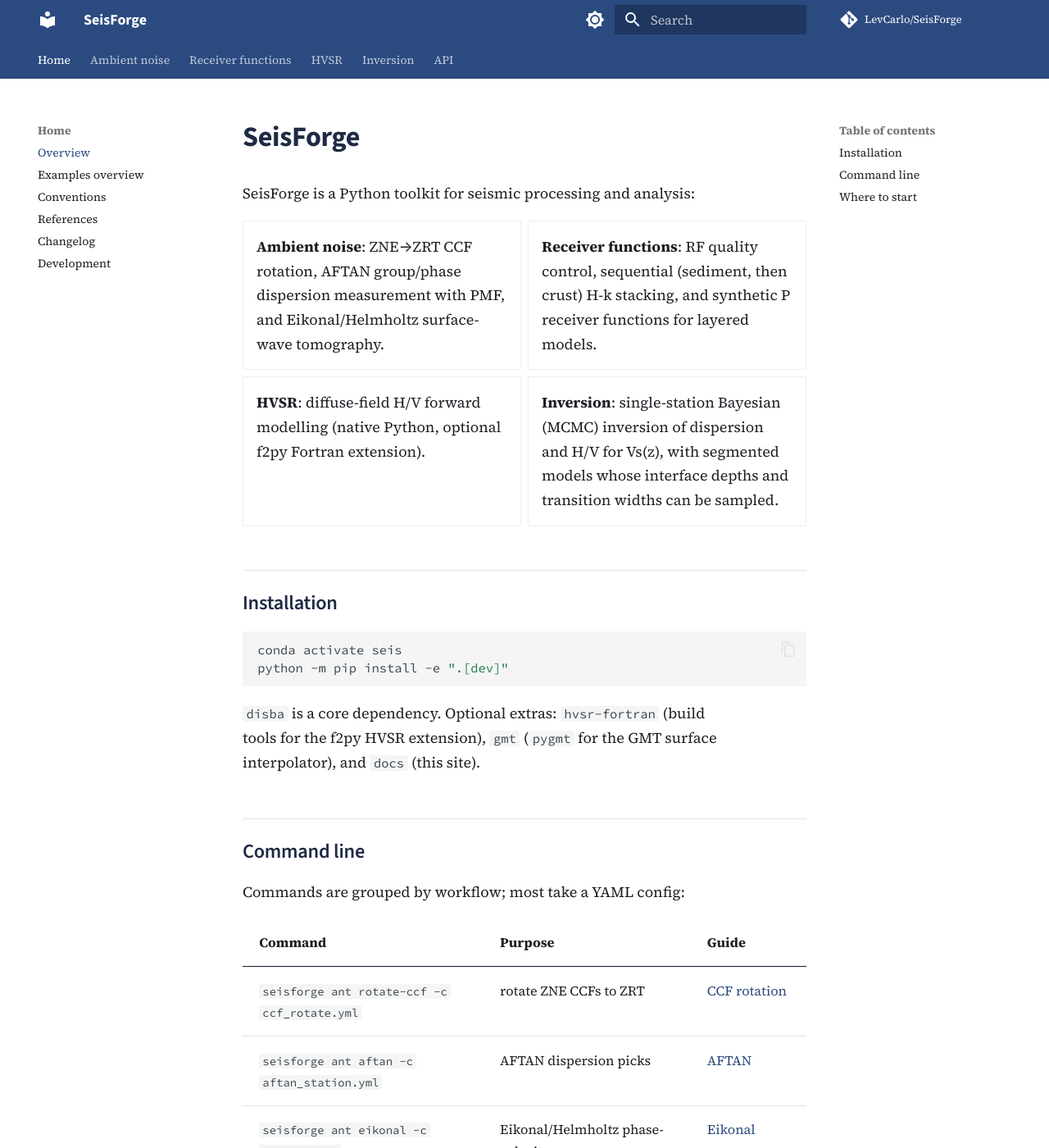
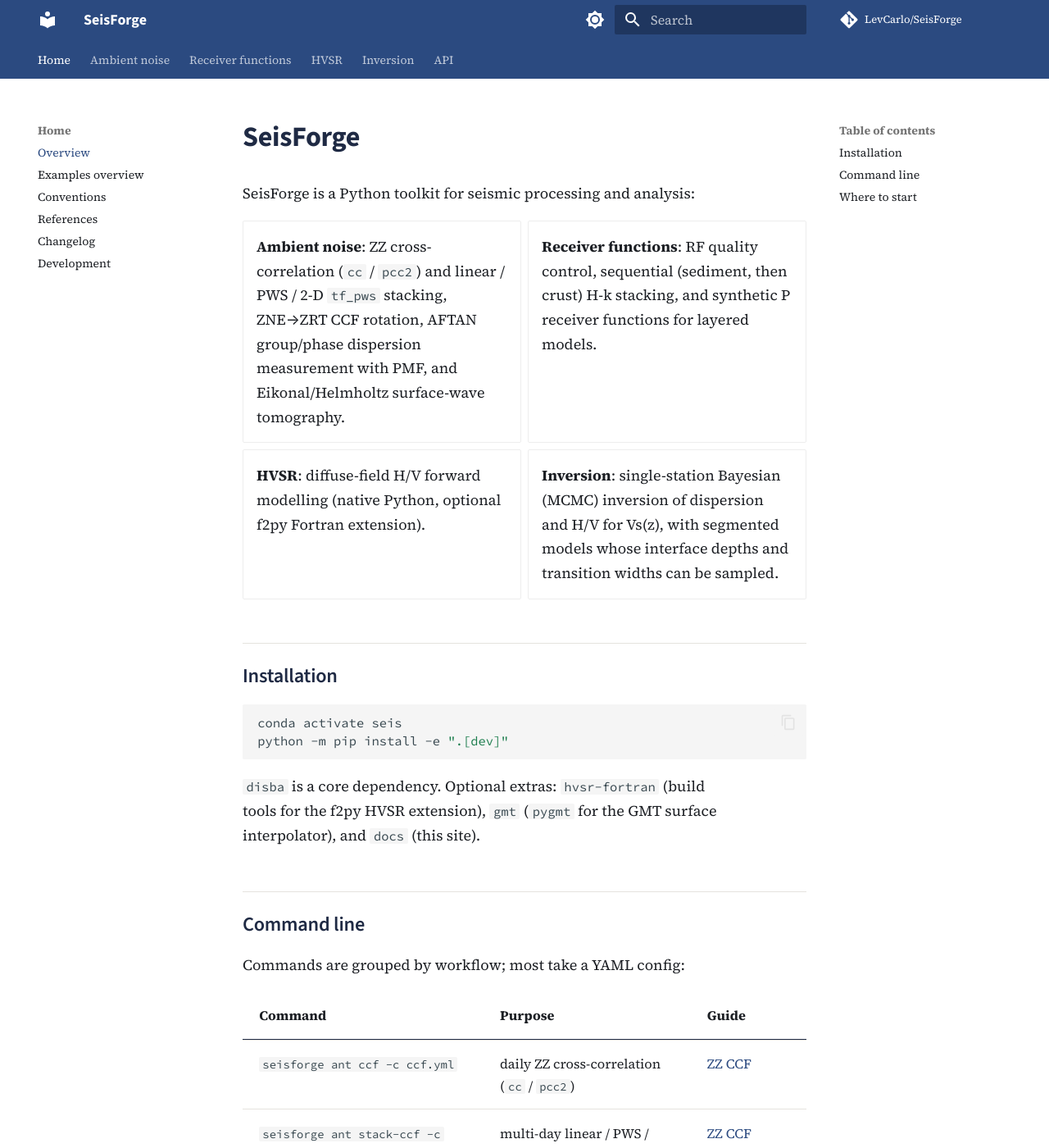
Before and after one commit to LevCarlo/SeisForge, an MkDocs documentation site: the page built from docs/index.md, in a window 1280 px wide and 1400 px high. Shown: the whole window at 82% size. Built offline with MkDocs 1.6.1 and Material for MkDocs 9.7.7, drawn with Linux system fonts in a browser that asks for light colours; comment, search, counter and statistics services are not loaded; some of the changed text lies outside the part shown.

Commit message:
docs: add ZZ CCF workflow and example 07_ccf to README and docs index
Assisted-by: Gemini 4 Neon
Co-Authored-By: Antigravity <antigravity@google.com>

```diff
--- a/docs/index.md
+++ b/docs/index.md
@@ -4,7 +4,8 @@ SeisForge is a Python toolkit for seismic processing and analysis:
 
 <div class="grid cards" markdown>
 
-- **Ambient noise**: ZNE→ZRT CCF rotation, AFTAN group/phase dispersion
+- **Ambient noise**: ZZ cross-correlation (`cc` / `pcc2`) and linear / PWS /
+  2-D `tf_pws` stacking, ZNE→ZRT CCF rotation, AFTAN group/phase dispersion
   measurement with PMF, and Eikonal/Helmholtz surface-wave tomography.
 - **Receiver functions**: RF quality control, sequential (sediment, then
   crust) H-k stacking, and synthetic P receiver functions for layered models.
@@ -33,6 +34,9 @@ Commands are grouped by workflow; most take a YAML config:
 
 | Command | Purpose | Guide |
 |---|---|---|
+| `seisforge ant ccf -c ccf.yml` | daily ZZ cross-correlation (`cc` / `pcc2`) | [ZZ CCF](ant/ccf.md#6-usage) |
+| `seisforge ant stack-ccf -c ccf_stack.yml` | multi-day linear / PWS / `tf_pws` stack | [ZZ CCF](ant/ccf.md#6-usage) |
+| `seisforge ant export-sac -i stacked_ZZ.nc -o sac_ZZ` | selective NetCDF → SAC export | [ZZ CCF](ant/ccf.md#6-usage) |
 | `seisforge ant rotate-ccf -c ccf_rotate.yml` | rotate ZNE CCFs to ZRT | [CCF rotation](ant/rotation.md#3-usage) |
 | `seisforge ant aftan -c aftan_station.yml` | AFTAN dispersion picks | [AFTAN](ant/dispersion.md#7-usage) |
 | `seisforge ant eikonal -c eikonal.yml` | Eikonal/Helmholtz phase-velocity maps | [Eikonal](ant/tomography.md#7-usage) |
```
Also changed, not shown: README.md (+6 -1 lines).
